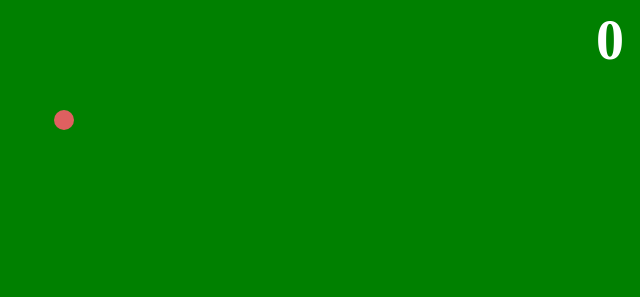
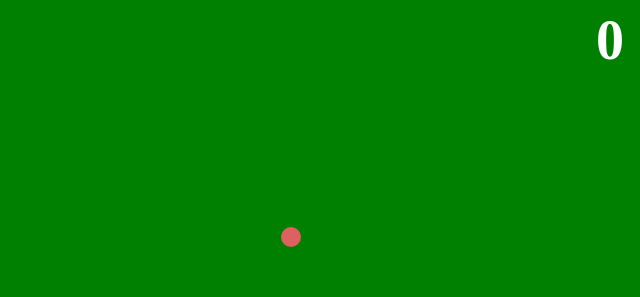
Before and after one commit to El-Roman/web-game-project, a plain HTML site: page index.html in a window 1280 px wide. Shown: the top 297 px of the page, 0-640 px from the left. Drawn offline with Linux system fonts and the light colour scheme.

Commit message:
ball movement
got ball moving on screen with java script

```diff
--- a/Ball.js
+++ b/Ball.js
@@ -1,6 +1,10 @@
+const INITIAL_VELOCITY = 0.025
+const VELOCITY_INCREASE = 0.00001
+
 export default class Ball {
     constructor(ballElem) {
         this.ballElem = ballElem
+        this.reset()
     }
 
 
@@ -20,20 +24,37 @@ export default class Ball {
         this.ballElem.style.setProperty("--y", value)
     }
 
+    rect() {
+        return this.ballElem.getBoundingClientRect()
+    }
+
     reset() {
         this.x = 50
         this.y = 50
         this.direction = { x: 0 }
-        while (Math.abs(this.direction.x) <= .2 || Math.abs(this.direction.x) >= .9) {
+        while (
+            Math.abs(this.direction.x) <= 0.2 ||
+            Math.abs(this.direction.x) >= 0.9
+        ) {
             const heading = randomNumberBetween(0, 2 * Math.PI)
             this.direction = { x: Math.cos(heading), y: Math.sin(heading) }
         }
-
+        this.velocity = INITIAL_VELOCITY
     }
 
     update(delta) {
-        this.x = 5
-        this.y = 15
+        this.x += this.direction.x * this.velocity * delta
+        this.y += this.direction.y * this.velocity * delta
+        this.velocity += VELOCITY_INCREASE * delta
+        const rect = this.rect()
+
+        if (rect.bottom >= window.innerHeight || rect.top <= 0) {
+            this.direction.y *= -1
+        }
+
+        if (rect.right >= window.innerHeight || rect.left <= 0) {
+            this.direction.x *= -1
+        }
     }
 }
 
--- a/game.js
+++ b/game.js
@@ -4,7 +4,6 @@ const ball = new Ball(document.getElementById("ball"))
 
 
 let lastTime
-
 function update(time) {
     if (lastTime != null) {
         const delta = time - lastTime
@@ -15,4 +14,5 @@ function update(time) {
     window.requestAnimationFrame(update)
 }
 
+
 window.requestAnimationFrame(update)
--- a/styles.css
+++ b/styles.css
@@ -8,6 +8,7 @@
 body {
     margin: 0;
     background-color: green;
+    overflow: hidden;
 }
 
 .paddle {
```
Also changed, not shown: README.md.
